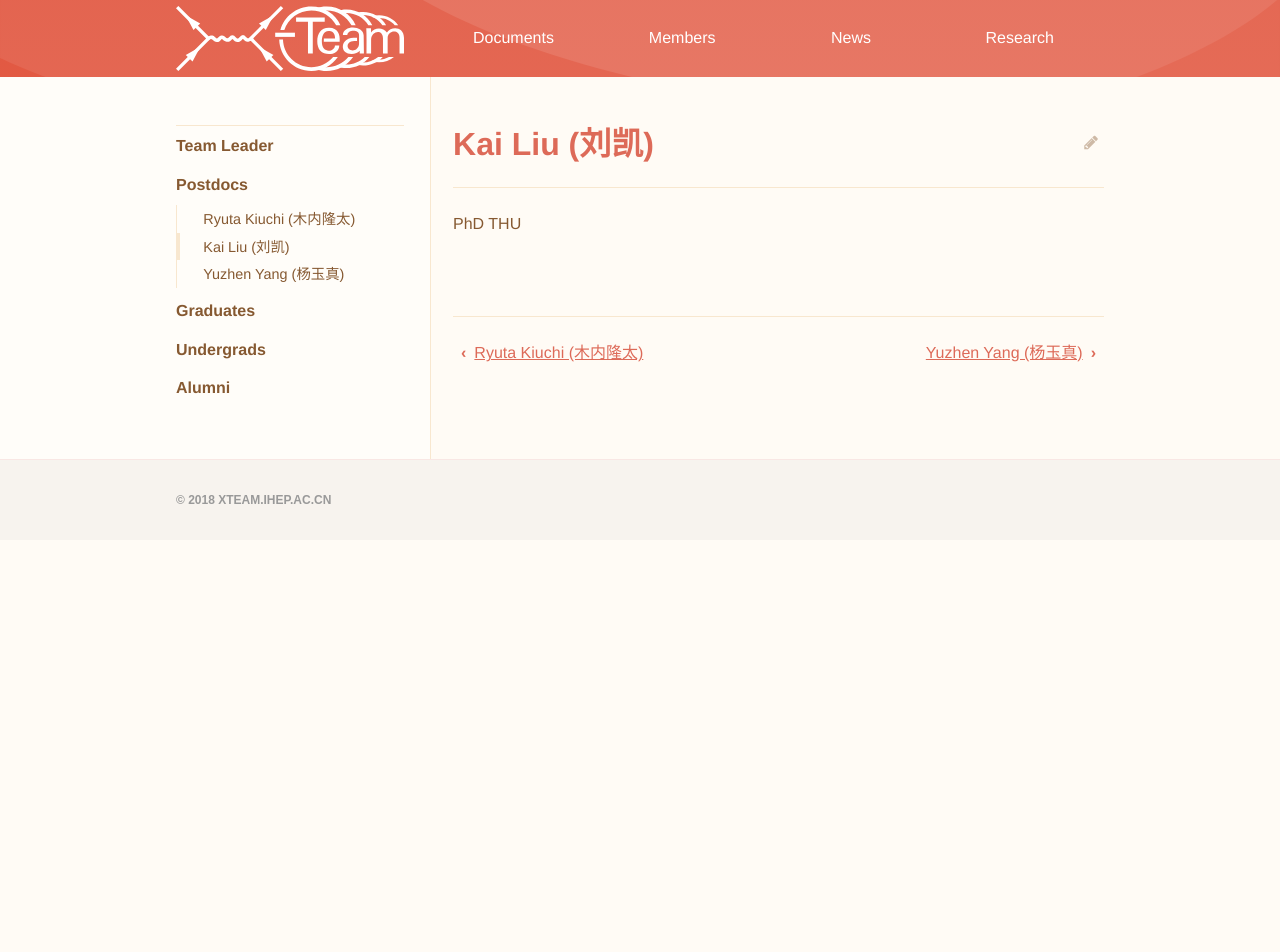
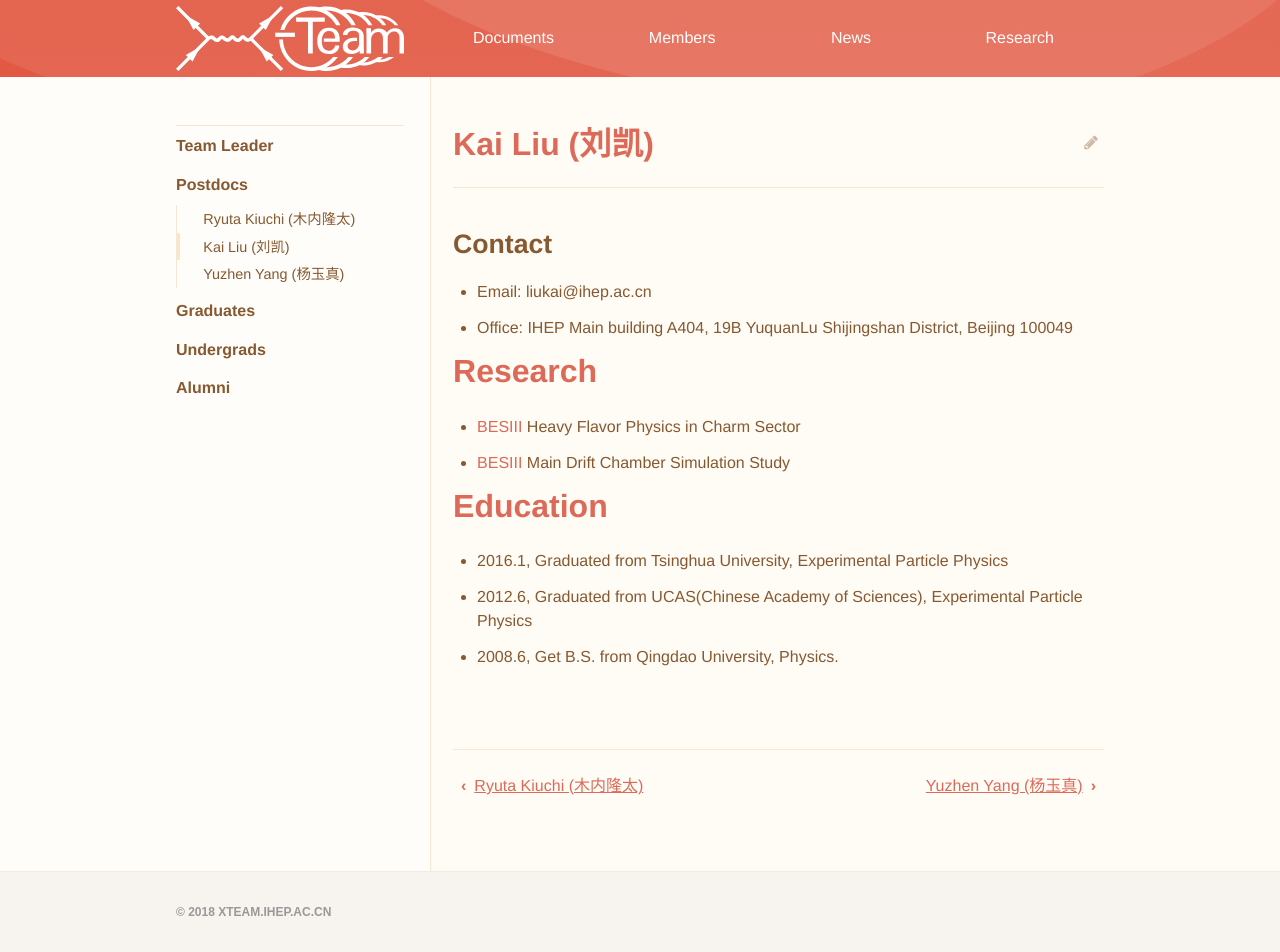
Before and after one commit to dt-np/xteam, a Jekyll site: the page built from _members/Kai_Liu.md, in a window 1280 px wide. Built offline with Jekyll 4.4.1, drawn with Linux system fonts in a browser that asks for light colours; before the commit the page ends 900 px from its top, so only the background shows below that.

Commit message:
Update Kai_Liu.md

```diff
--- a/_members/Kai_Liu.md
+++ b/_members/Kai_Liu.md
@@ -2,4 +2,15 @@
 title: Kai Liu (刘凯)
 ---
 
-PhD THU
+## Contact
+- Email: liukai@ihep.ac.cn
+- Office: IHEP Main building A404, 19B YuquanLu Shijingshan District, Beijing 100049
+
+# Research
+- [BESIII](http::/bes3.ihep.ac.cn) Heavy Flavor Physics in Charm Sector
+- [BESIII](http::/bes3.ihep.ac.cn) Main Drift Chamber Simulation Study
+
+# Education
+- 2016.1, Graduated from Tsinghua University, Experimental Particle Physics
+- 2012.6, Graduated from UCAS(Chinese Academy of Sciences), Experimental Particle Physics
+- 2008.6, Get B.S. from Qingdao University, Physics.
```
